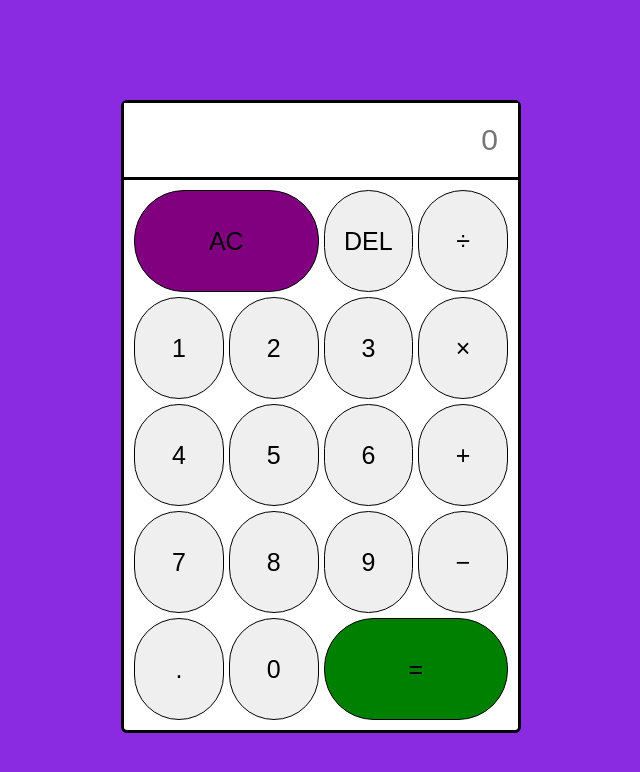
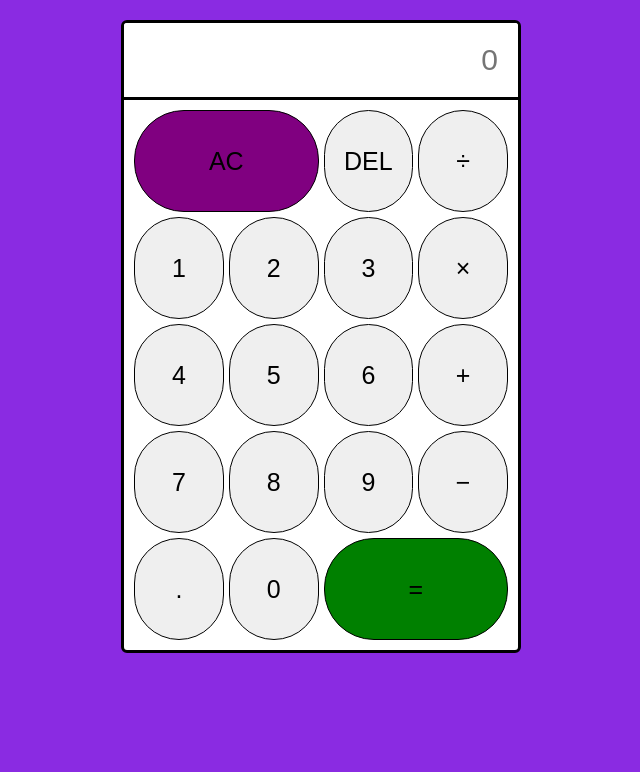
Before and after one commit to buhleqampi/Javascript-calculator, a plain HTML site: page index.html in a window 1280 px wide. Shown: the whole page, without its empty margins (319-959 px from the left). Drawn offline with Linux system fonts and the light colour scheme.

Commit message:
fourth commit

```diff
--- a/index.js
+++ b/index.js
@@ -6,7 +6,7 @@ let screen = document.querySelector('.digits');
 // buttons calculating
 function addToSum(number){
     document.getElementById("output").value += number;
-    allowComa = true;
+
 }
 // dot appearing once
 function symbol (number) {
--- a/style.css
+++ b/style.css
@@ -4,20 +4,23 @@
     margin: 0;
     padding: 0;
     box-sizing: border-box;
+    overflow: hidden;
 }
 
 .container {
     max-width:400px;
     border: 3px solid black;
-    margin: 10vh auto 0 auto;
+    margin: auto;
     border-radius: 6px;
     background-color: white;
      /* box-shadow: inset; */
+    /* margin-bottom: 10vh; */
 }
 body {
     padding-top: 20px;
     padding-bottom: 20px;
     background: blueviolet;
+    /* margin-bottom: 10vh; */
 }
 .container input {
     background: white;
@@ -87,7 +90,7 @@ grid-gap: 5px;
 }
 }
 
-/* @media screen and (max-width: 700px) {
+/* @media screen and (max-width: 720px) {
 
 
-} */
+}  */
```
